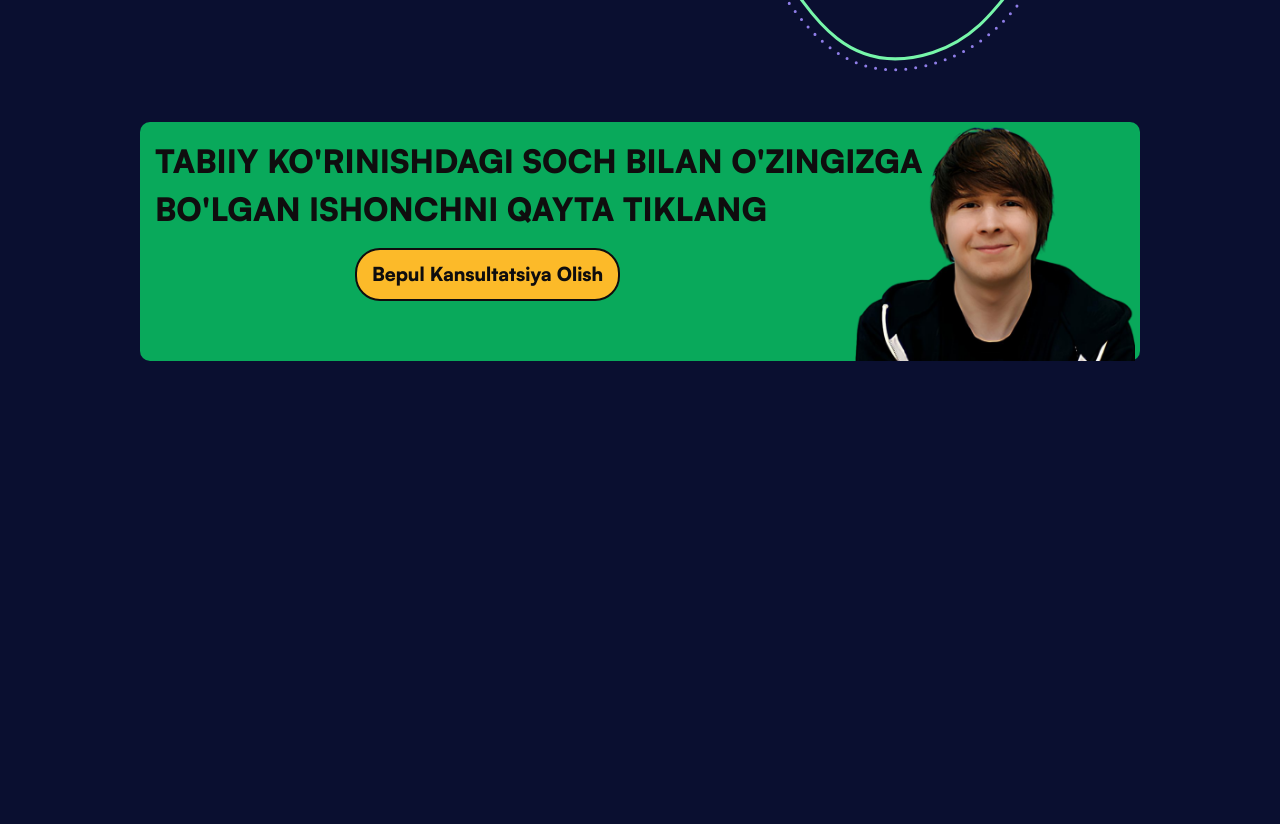
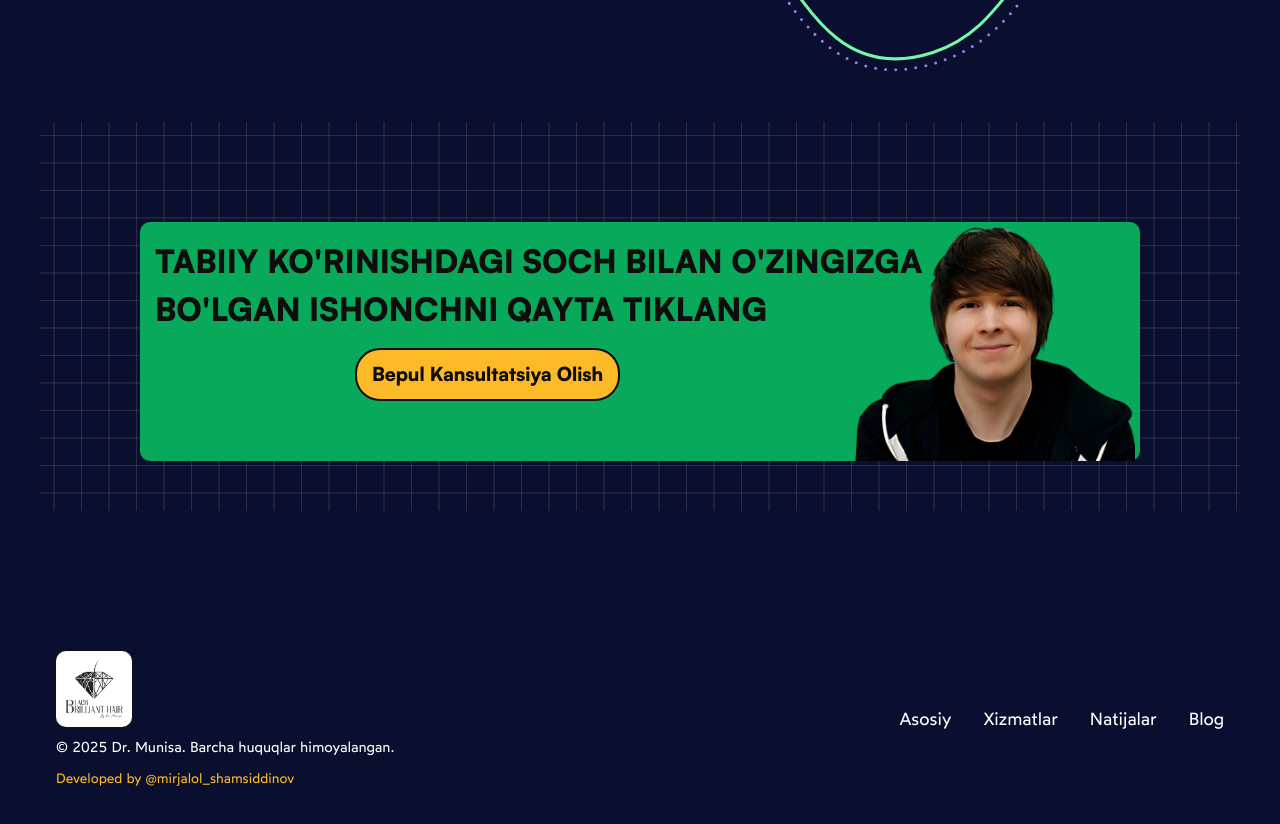
Before and after one commit to Mirjalol49/dr-munisa-webapp, a React (Vite) app: page / in a window 1280 px wide. Shown: the part 5960-6784 px from the top of the page. Built offline with nearby package versions, Linux system fonts and the light colour scheme.

Commit message:
cta and footer added

```diff
--- a/src/App.jsx
+++ b/src/App.jsx
@@ -1,6 +1,7 @@
 
 import Header from './Pages/Header/Header'
 import Main from './Pages/Main/Main'
+import Footer from './Pages/Footer/Footer'
 function App() {
 
 
@@ -8,6 +9,7 @@ function App() {
    <>
    <Header />
    <Main />
+   <Footer />
    </>
   )
 }
--- /dev/null
+++ b/src/Pages/Footer/Footer.css
@@ -0,0 +1,73 @@
+.footer {
+  padding: 40px 0;
+  background-color: #0a0f30;
+
+}
+
+.footer-wrapper {
+  display: flex;
+  justify-content: space-between;
+  align-items: center;
+  flex-wrap: wrap;
+  gap: 20px;
+}
+
+.footer-logo {
+  display: flex;
+  flex-direction: column;
+  gap: 10px;
+}
+
+.logo-container {
+  display: inline-block;
+  background-color: #fff;
+  padding: 8px;
+  border-radius: 10px;
+  width: fit-content;
+}
+
+.footer-logo p {
+  font-family: "Wotfard", sans-serif;
+  color: #fff;
+  font-size: 0.9rem;
+}
+
+.telegram-link {
+  font-family: "Wotfard", sans-serif;
+  color: #fcba29;
+  font-size: 0.85rem;
+  text-decoration: none;
+  transition: color 0.3s ease;
+}
+
+.telegram-link:hover {
+  color: #fff;
+}
+
+.footer-links {
+  display: flex;
+  gap: 2rem;
+  font-family: "Wotfard", sans-serif;
+  font-size: 1.1rem;
+}
+
+.footer-links a {
+  color: #fff;
+  text-decoration: none;
+  transition: color 0.3s ease;
+}
+
+.footer-links a:hover {
+  color: #ccc;
+}
+
+@media (max-width: 768px) {
+  .footer-wrapper {
+    flex-direction: column;
+    text-align: center;
+  }
+
+  .footer-logo {
+    align-items: center;
+  }
+}
--- /dev/null
+++ b/src/Pages/Footer/Footer.jsx
@@ -0,0 +1,29 @@
+import React from 'react'
+import logo from '../../assets/Images/logo.png'
+import './Footer.css'
+
+const Footer = () => {
+  return (
+    <footer className='footer'>
+      <div className="container">
+        <div className="footer-wrapper">
+          <div className="footer-logo">
+            <a href="/#" className="logo-container">
+              <img src={logo} alt="logo dimond" width={60} height={"auto"} />
+            </a>
+            <p>© {new Date().getFullYear()} Dr. Munisa. Barcha huquqlar himoyalangan.</p>
+            <a href="https://t.me/mirjalol_shamsiddinov" className="telegram-link" target="_blank" rel="noopener noreferrer">Developed by @mirjalol_shamsiddinov</a>
+          </div>
+          <div className="footer-links">
+            <a href="/#">Asosiy</a>
+            <a href="/#">Xizmatlar</a>
+            <a href="/#">Natijalar</a>
+            <a href="/#">Blog</a>
+          </div>
+        </div>
+      </div>
+    </footer>
+  )
+}
+
+export default Footer
--- a/src/Pages/Main/CTA/CTA.css
+++ b/src/Pages/Main/CTA/CTA.css
@@ -1,8 +1,20 @@
 .cta-section {
     padding-top: 50px;
-    padding-bottom: 600px;
+    padding-bottom: 100px;
     background-color: #0a0f30;
 
+}
+
+.cta-container {
+  --color: rgba(114, 114, 114, 0.3);
+  background-color: #0a0f30;
+  background-image: linear-gradient(0deg, transparent 24%, var(--color) 25%, var(--color) 26%, transparent 27%,transparent 74%, var(--color) 75%, var(--color) 76%, transparent 77%,transparent),
+      linear-gradient(90deg, transparent 24%, var(--color) 25%, var(--color) 26%, transparent 27%,transparent 74%, var(--color) 75%, var(--color) 76%, transparent 77%,transparent);
+  background-size: 55px 55px;
+  width: 100%;
+  max-width: 1200px;
+  margin: 50px  auto 0 auto;
+  padding: 50px;
 }
 
 .cta-wrapper {
@@ -13,6 +25,7 @@
     padding: 15px 15px 60px;
     border-radius: 10px;
     margin: 50px  auto 0 auto;
+
 }
 
 .cta-title {
--- a/src/Pages/Main/CTA/CTA.jsx
+++ b/src/Pages/Main/CTA/CTA.jsx
@@ -80,7 +80,8 @@ const CTA = () => {
   return (
     <section className='cta-section'>
         <svg viewBox="0 0 1268 230" fill="none" xmlns="http://www.w3.org/2000/svg" className="sc-c1d6b0c-1 jdvXDt"><path d="M-41 116.5C-41 116.5 -13 144.194 42 137.5C137.685 125.854 159.556 75.8412 254.548 59.6627C341.629 44.8314 384.5 128.213 478.35 93.7384C528 75.4999 530 9.93731 623.309 11C758.5 12.5396 759.5 258.276 913.14 224.497C1014 202.323 1020.5 115.251 1079.59 93.7384C1193.37 52.3182 1273.34 196.541 1386.05 152.44" stroke="#8F7DE8" stroke-width="3" stroke-linecap="round" stroke-linejoin="round" stroke-dasharray="0 10"></path><path d="M-41 104.5C-41 104.5 4.762 131.18 35 127.5C130.685 115.854 159.556 64.8413 254.548 48.6627C341.629 33.8314 399.231 120.232 478.35 81.7384C523.352 59.8436 524.32 2.00029 622.309 2C774.613 1.99955 768.355 260.875 924.14 210.497C999.71 186.06 1005 108.893 1079.59 81.7384C1193.37 40.3183 1272.34 182.541 1385.05 138.44" stroke="#77F6AA" stroke-width="3"></path></svg>
-     <div className="container">
+     <div className="cta-container">
+
         <div className="cta-wrapper">
             <div className="cta-text">
 <h2 className='cta-title'>Tabiiy ko'rinishdagi soch bilan o'zingizga bo'lgan ishonchni qayta tiklang</h2>
--- a/src/index.css
+++ b/src/index.css
@@ -83,7 +83,7 @@ body {
   /* 5. Improve text rendering */
   -webkit-font-smoothing: antialiased;
 
-  background-color: rgb(255, 255, 255);
+  background-color: #0a0f30;
 
 }
 
```
